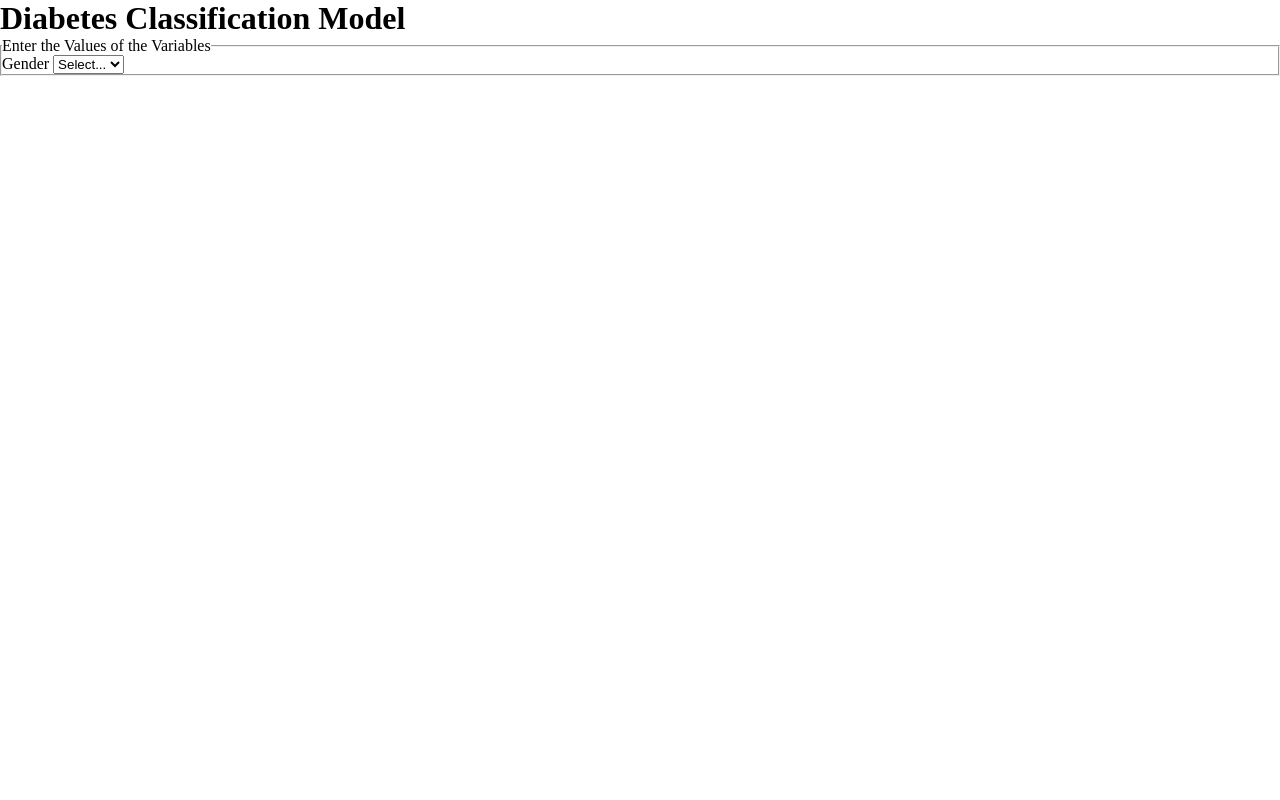
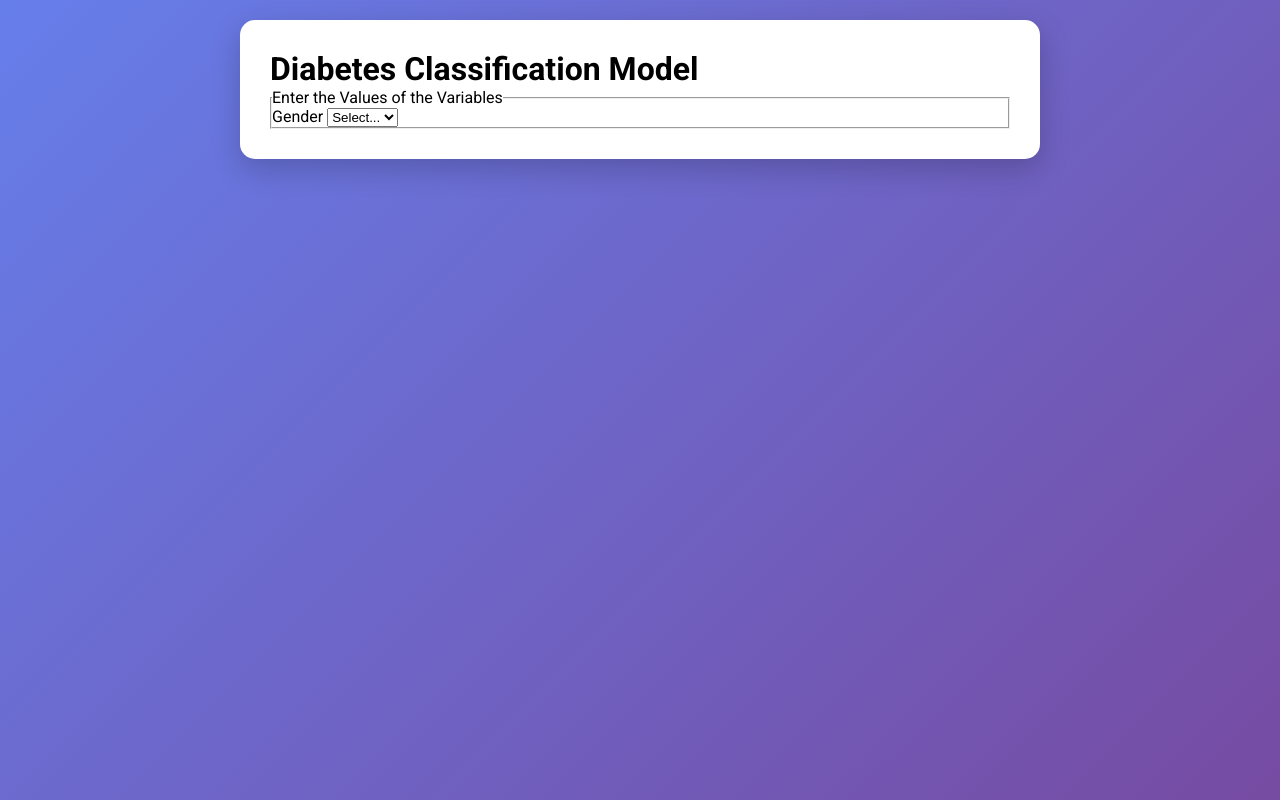
Before and after one commit to Prog-LucasAlves/ML_Cla_Flask, a Flask app: page / in a window 1280 px wide. Run offline with Flask 3, Linux system fonts and the light colour scheme; parts of the project's set-up code (start-up, migrations or seed data) failed here and were passed over.

Commit message:
add styles.css

```diff
--- a/static/styles.css
+++ b/static/styles.css
@@ -3,3 +3,19 @@
     padding: 0%;
     box-sizing: border-box;
 }
+
+body {
+    font-family: 'Roboto', sans-serif;
+    background: linear-gradient(135deg, #667eea 0%, #764ba2 100%);
+    min-height: 100vh;
+    padding: 20px;
+}
+
+.container {
+    max-width: 800px;
+    margin: 0 auto;
+    background: white;
+    padding: 30px;
+    border-radius: 15px;
+    box-shadow: 0 10px 30px rgba(0, 0, 0, 0.2);
+}
```
